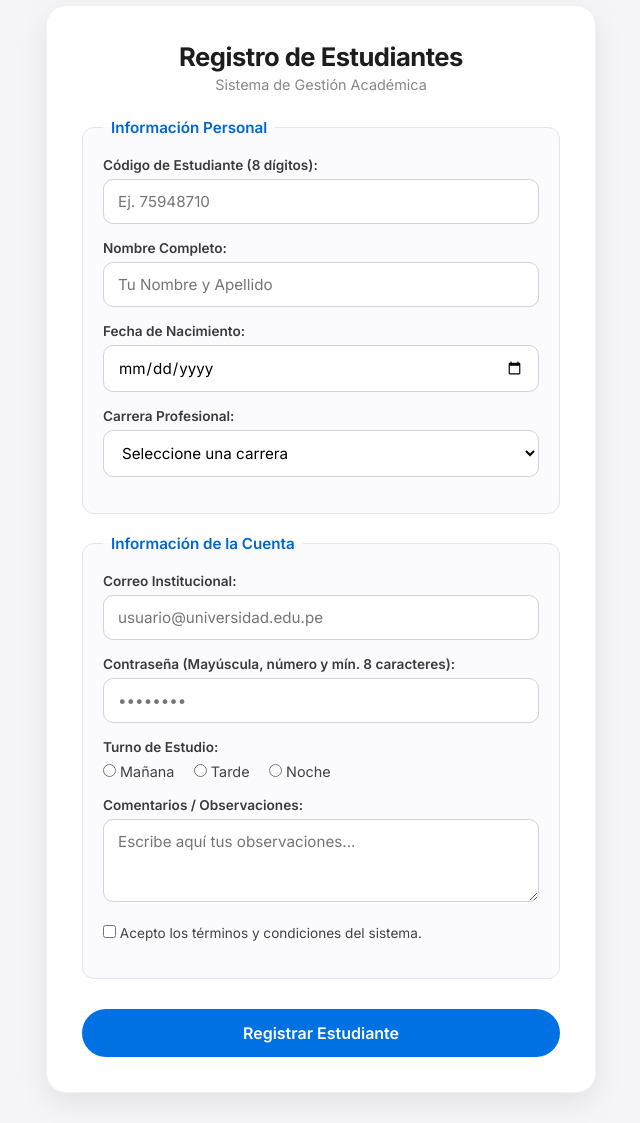
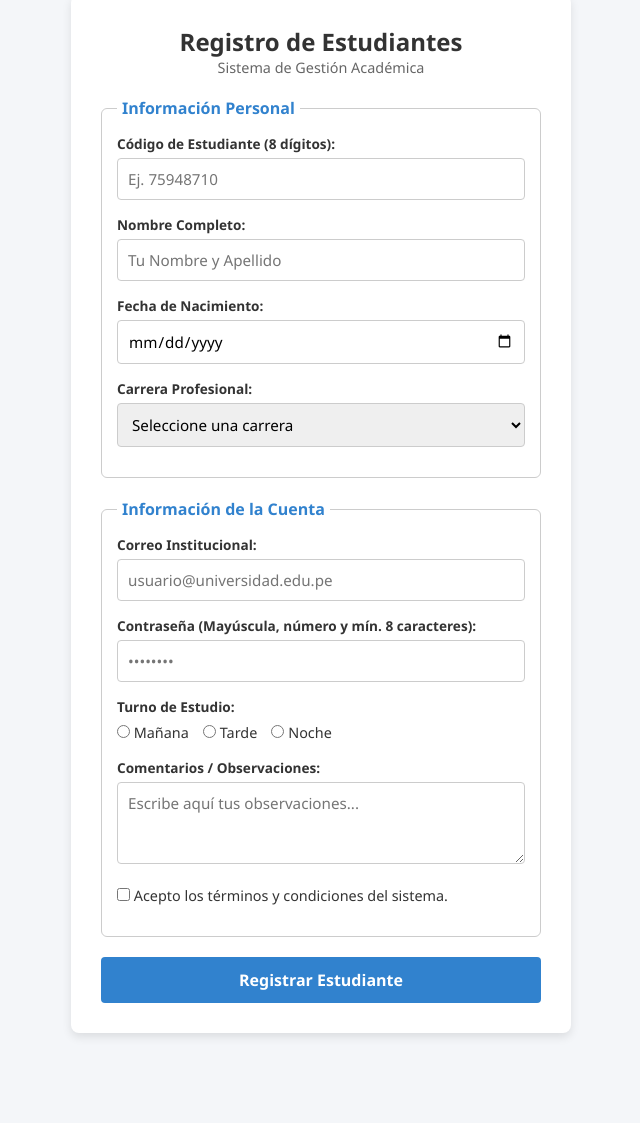
Before and after one commit to dlopezp-hub/IDWeb, a plain HTML site: page Lab02/index.html in a window 1280 px wide. Shown: the part 25-1148 px from the top of the page, without its empty margins (319-959 px from the left). After the commit the page ends 1078 px from the top, so only its background shows below. Drawn offline with Linux system fonts and the light colour scheme.

Commit message:
Añadir comentarios ,reducir complejidad

```diff
--- a/Lab02/css/styles.css
+++ b/Lab02/css/styles.css
@@ -1,154 +1,113 @@
-@import url('https://fonts.googleapis.com/css2?family=Inter:wght@300;400;600;700&display=swap');
-
-/* (Box Model) */
+/* 1. Reseteo global y Modelo de Caja (Box Model) prescrito en la guía */
 * {
     box-sizing: border-box;
     margin: 0;
     padding: 0;
-    font-family: 'Inter', -apple-system, BlinkMacSystemFont, "Segoe UI", Roboto, sans-serif;
+    font-family: 'Segoe UI', Tahoma, Geneva, Verdana, sans-serif;
 }
 
+/* 2. Fondo de pantalla y centrado del contenido */
 body {
-    background-color: #f5f5f7;
-    color: #1d1d1f;
+    background-color: #f4f6f9;
     display: flex;
     justify-content: center;
-    align-items: center;
-    min-height: 100vh;
-    padding: 30px 15px;
+    padding: 20px;
 }
 
-/* (Card UI) */
+/* 3. Tarjeta contenedora (Card UI) */
 .card-container {
-    background: #ffffff;
+    background-color: #ffffff;
     width: 100%;
-    max-width: 550px;
-    border-radius: 20px;
-    padding: 35px;
-    box-shadow: 0 10px 30px rgba(0, 0, 0, 0.08);
-    border: 1px solid rgba(0, 0, 0, 0.05);
-    animation: fadeInUp 0.7s cubic-bezier(0.16, 1, 0.3, 1);
+    max-width: 500px;
+    padding: 30px;
+    border-radius: 8px;
+    box-shadow: 0 4px 10px rgba(0, 0, 0, 0.1);
 }
 
+/* 4. Encabezado del formulario */
 .form-header {
     text-align: center;
-    margin-bottom: 25px;
+    margin-bottom: 20px;
 }
 
 .form-header h1 {
-    font-size: 1.6rem;
-    font-weight: 700;
-    color: #1d1d1f;
-    letter-spacing: -0.5px;
+    font-size: 1.5rem;
+    color: #333333;
 }
 
 .form-header p {
     font-size: 0.9rem;
-    color: #86868b;
-    margin-top: 4px;
+    color: #666666;
 }
 
-/* fieldset */
+/* 5. Agrupación con fieldset y legend */
 fieldset {
-    border: 1px solid #e5e5ea;
-    border-radius: 12px;
-    padding: 20px;
+    border: 1px solid #cccccc;
+    border-radius: 6px;
+    padding: 15px;
     margin-bottom: 20px;
-    background-color: #fbfbfd;
 }
 
 legend {
-    font-weight: 600;
-    font-size: 0.95rem;
-    color: #0066cc;
-    padding: 0 8px;
+    font-weight: bold;
+    color: #3182ce;
+    padding: 0 5px;
 }
 
-/* Grupos y Etiquetas */
+/* 6. Espaciado de grupos de campos */
 .form-group {
-    margin-bottom: 16px;
+    margin-bottom: 15px;
 }
 
+/* 7. Etiquetas del formulario */
 .form-label {
     display: block;
+    margin-bottom: 5px;
+    font-weight: bold;
     font-size: 0.85rem;
-    font-weight: 600;
-    margin-bottom: 6px;
-    color: #3a3a3c;
+    color: #333333;
 }
 
-/* Entradas  */
+/* 8. Entradas de texto, selección y área de texto */
 .form-input {
     width: 100%;
-    padding: 12px 14px;
-    border: 1px solid #d2d2d7;
-    border-radius: 10px;
+    padding: 10px;
+    border: 1px solid #cccccc;
+    border-radius: 4px;
     font-size: 0.95rem;
-    background-color: #ffffff;
-    outline: none;
-    transition: all 0.3s ease;
+    transition: border-color 0.3s;
 }
 
-.form-input:hover {
-    border-color: #a1a1a6;
+/* Estado interactivo al hacer foco (:focus) */
+.form-input:focus {
+    border-color: #3182ce;
+    outline: none;
+    box-shadow: 0 0 5px rgba(49, 130, 206, 0.5);
 }
 
-.form-input:focus {
-    border-color: #0066cc;
-    box-shadow: 0 0 0 4px rgba(0, 102, 204, 0.15);
-}
-
-/* buttons,Checkbox */
-.radio-group label {
-    margin-right: 15px;
+/* 9. Botones de selección y Checkbox */
+.radio-group label,
+.checkbox-group label {
     font-size: 0.9rem;
-    color: #424245;
+    margin-right: 10px;
+    color: #333333;
     cursor: pointer;
 }
 
-.checkbox-group label {
-    font-size: 0.85rem;
-    color: #424245;
-    cursor: pointer;
-}
-
-/* Botón de Envió */
+/* 10. Botón de envío y pseudo-clase :hover */
 .btn-submit {
     width: 100%;
-    background-color: #0071e3;
-    color: white;
+    background-color: #3182ce;
+    color: #ffffff;
     border: none;
-    padding: 14px;
-    border-radius: 980px;
+    padding: 12px;
+    border-radius: 4px;
     font-size: 1rem;
-    font-weight: 600;
+    font-weight: bold;
     cursor: pointer;
-    transition: all 0.3s ease;
-    margin-top: 10px;
+    transition: background-color 0.3s;
 }
 
 .btn-submit:hover {
-    background-color: #0077ed;
-    transform: scale(1.01);
+    background-color: #2b6cb0;
 }
-
-.btn-submit:active {
-    transform: scale(0.98);
-}
-
-.btn-submit:disabled {
-    background-color: #d2d2d7;
-    cursor: not-allowed;
-}
-
-/* Animacion entrada */
-@keyframes fadeInUp {
-    from {
-        opacity: 0;
-        transform: translateY(20px);
-    }
-    to {
-        opacity: 1;
-        transform: translateY(0);
-    }
-}
```
